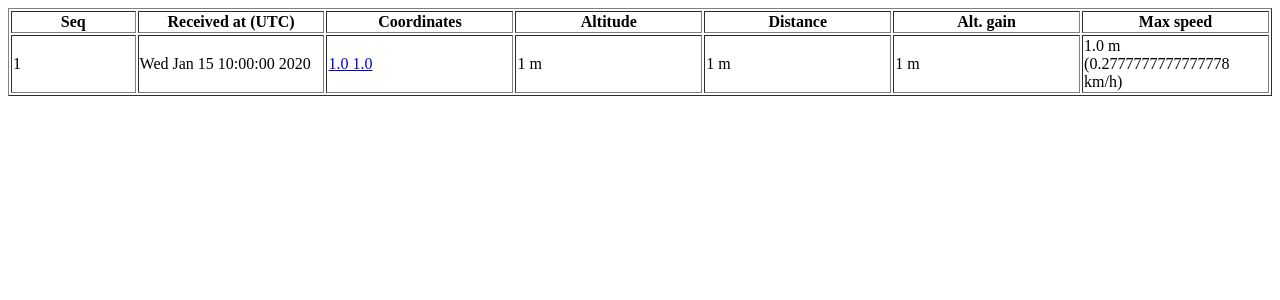
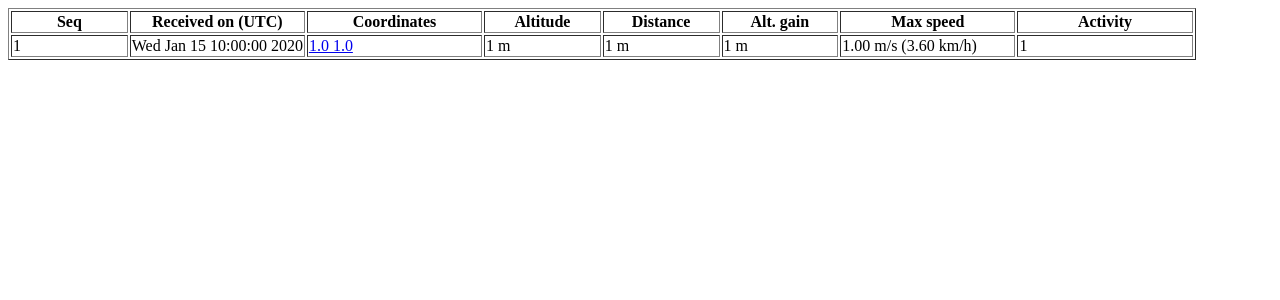
Before and after one commit to RaphaelJ/bike-tracker, a Flask app: page / in a window 1280 px wide. Shown: the top 300 px of the page. Run offline with Flask 2, Linux system fonts and the light colour scheme; tables that the repository leaves empty hold one stand-in row (values such as "Sample post").

Commit message:
Automatically merges non-idle probes into activities.

```diff
--- a/backend/app.py
+++ b/backend/app.py
@@ -19,10 +19,15 @@
 
 import os, datetime
 
+from typing import Optional
+
+import pytz, wtforms
+
 from flask import Flask, jsonify, render_template, request
 from flask_sqlalchemy import SQLAlchemy
 
-import pytz, wtforms
+# Will finish an actvity if there was no movement for more than 20 minutes.
+INACTIVITY_DELAY = datetime.timedelta(minutes=20)
 
 app = Flask(__name__)
 app.config.from_object(os.environ['APP_SETTINGS'])
@@ -31,6 +36,13 @@ app.config['SQLALCHEMY_TRACK_MODIFICATIONS'] = False
 db = SQLAlchemy(app)
 
 timezone = pytz.timezone(os.environ.get('TIMEZONE', 'UTC'))
+
+class Activity(db.Model):
+    __tablename__ = 'activities'
+
+    id = db.Column(db.Integer, primary_key=True)
+
+    probes = db.relationship('Probe', backref='activity', order_by='Probe.id')
 
 class Probe(db.Model):
     __tablename__ = 'probes'
@@ -43,11 +55,17 @@ class Probe(db.Model):
 
     lat = db.Column(db.Float, nullable=True)
     lng = db.Column(db.Float, nullable=True)
-    alt = db.Column(db.Integer, nullable=True)
+    alt = db.Column(db.Integer, nullable=True)      # m
 
-    dist = db.Column(db.Integer, nullable=True)
-    alt_gain = db.Column(db.Integer, nullable=True)
-    max_speed = db.Column(db.Float, nullable=True)
+    dist = db.Column(db.Integer, nullable=True)     # m
+    alt_gain = db.Column(db.Integer, nullable=True) # m
+    max_speed = db.Column(db.Float, nullable=True)  # m/s
+
+    activity_id = db.Column(db.Integer, db.ForeignKey('activities.id'), nullable=True)
+
+    @property
+    def is_idle(self):
+        return self.dist == 0;
 
     @property
     def received_at_local(self):
@@ -98,7 +116,11 @@ def new_probe():
             alt_gain=form.alt_gain.data * 2,
             max_speed=form.max_speed.data / 16,
         )
+
         db.session.add(probe)
+        db.session.flush()
+
+        process_probe(probe)
 
         db.session.commit()
 
@@ -111,7 +133,44 @@ def new_probe():
 
         return jsonify(response), 201
     else:
+        print(form.errors)
         return 'Bad request', 400
+
+def process_probe(probe: Probe) -> Optional[Activity]:
+    if probe.is_idle:
+        return None
+
+    activity = None
+
+    # Tries to associate the probe with the latest activity
+    latest_activity = Activity.query        \
+        .order_by(Activity.id.desc())       \
+        .first()
+
+    if latest_activity:
+        probes = latest_activity.probes
+
+        if probe.received_at - probes[-1].received_at < INACTIVITY_DELAY:
+            # We can associate the probe with an existsing activity.
+            activity = latest_activity
+
+            # First we associate all idle activities in between with the activity.
+            idle_probes = Probe.query                   \
+                .filter(Probe.seq > probes[-1].seq)     \
+                .filter(Probe.seq < probe.seq)          \
+                .all()
+            for p in idle_probes:
+                activity.probes.append(p)
+
+    if activity is None:
+        # We couldn't associate the latest activity with the probe. Create a new activity.
+        activity = Activity()
+        db.session.add(activity)
+        db.session.flush()
+
+    activity.probes.append(probe)
+
+    return activity
 
 if __name__ == '__main__':
     db.create_all(app=app)
--- a/backend/templates/index.html
+++ b/backend/templates/index.html
@@ -14,22 +14,25 @@
                     Seq
                 </th>
                 <th width="15%">
-                    Received at ({{ timezone.zone }})
+                    Received on ({{ timezone.zone }})
                 </th>
                 <th width="15%">
                     Coordinates
                 </th>
-                <th width="15%">
+                <th width="10%">
                     Altitude
                 </th>
-                <th width="15%">
+                <th width="10%">
                     Distance
                 </th>
-                <th width="15%">
+                <th width="10%">
                     Alt. gain
                 </th>
                 <th width="15%">
                     Max speed
+                </th>
+                <th width="15%">
+                    Activity
                 </th>
             </tr>
         </thead>
@@ -47,7 +50,11 @@
                     <td>{{ probe.alt }} m</td>
                     <td>{{ probe.dist }} m</td>
                     <td>{{ probe.alt_gain }} m</td>
-                    <td>{{ probe.max_speed }} m ({{ probe.max_speed / 3.6 }} km/h)</td>
+                    <td>
+                        {{ "{:,.2f} m/s".format(probe.max_speed) }}
+                        ({{ "{:,.2f} km/h".format(probe.max_speed * 3.6) }})
+                    </td>
+                    <td>{{ probe.activity_id }}</td>
                 </tr>
             {% endfor %}
         </tbody>
```
Also changed, not shown: 1 other file.
